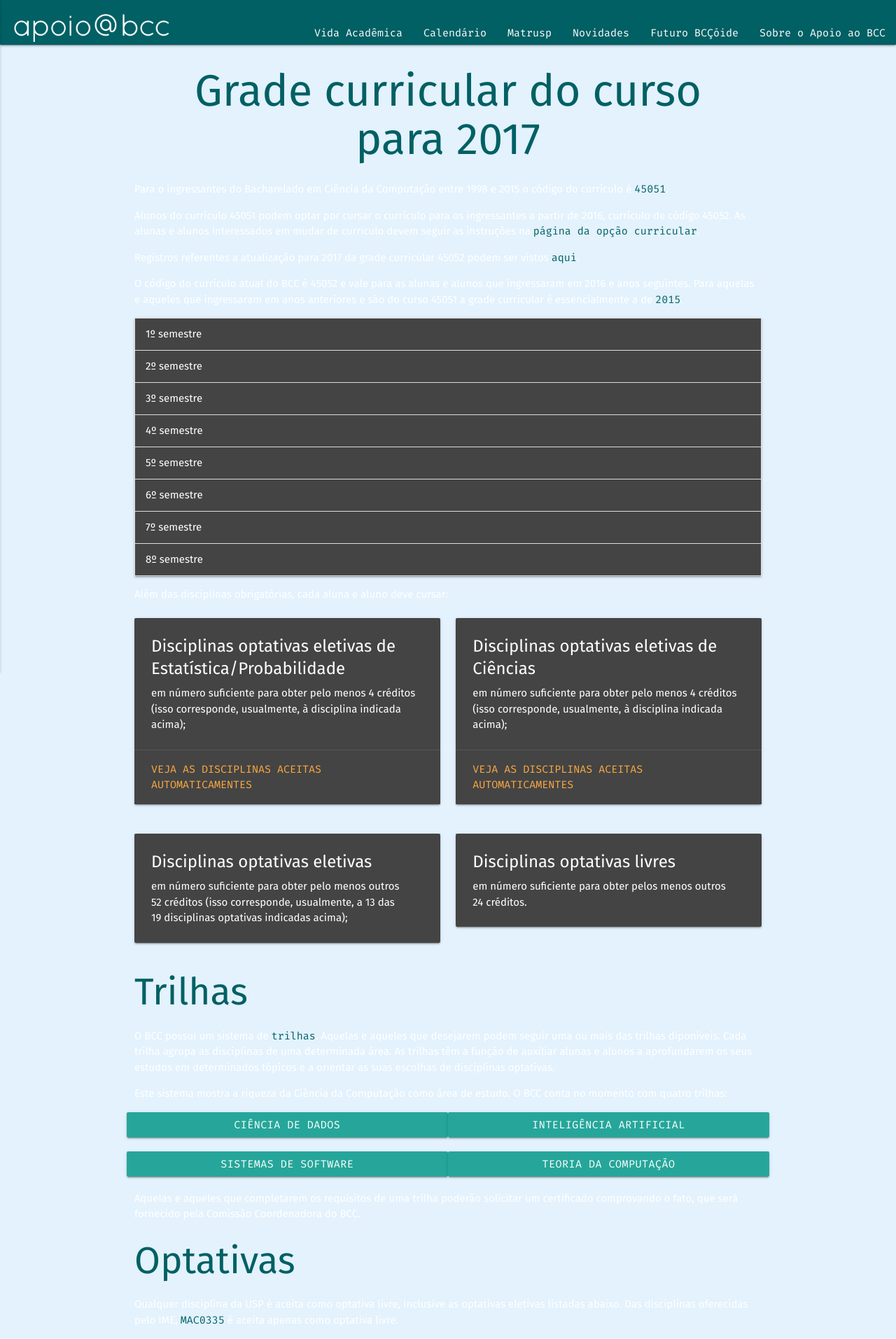
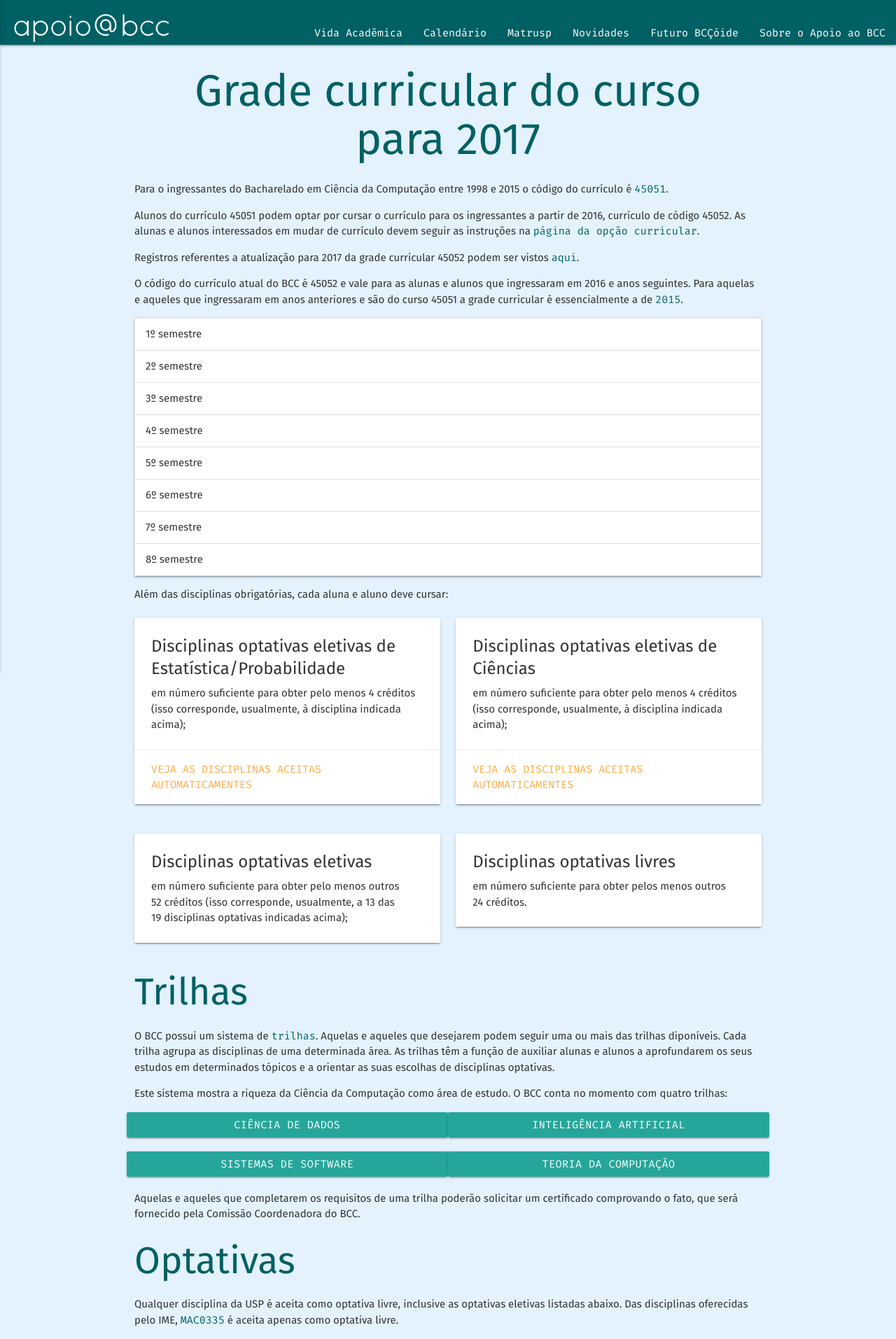
Before and after one commit to apoiobcc/apoiobcc, a Jekyll site: the page built from grade.html, in a window 1280 px wide. Shown: the top 1913 px of the page at 70% size. Built offline with Jekyll 4.4.1, drawn with Linux system fonts in a browser that asks for light colours; nearby versions of some CDN libraries.

Commit message:
Legibilidade

```diff
--- a/_sass/experimental.sass
+++ b/_sass/experimental.sass
@@ -1,8 +1,8 @@
 @import "materialize"
 
 $back: #e3f2fd
-$card: #444
-$fore: #FFF
+// $card: #444
+$fore: #333
 $white: #FFF
 $blue: #6a1b9a
 //texto titulo corpo
--- a/style/main.scss
+++ b/style/main.scss
@@ -2,10 +2,6 @@
 # My first theme
 ---
 @import "experimental";
-
-i {
-    font-style: normal;
-}
 
 blockquote {
     border:none;
@@ -89,7 +85,7 @@ section {
 }
 
 .collapsible-header, .card {
-    background-color: $card;
+    // background-color: $card;
 }
 
 .dim {
```
